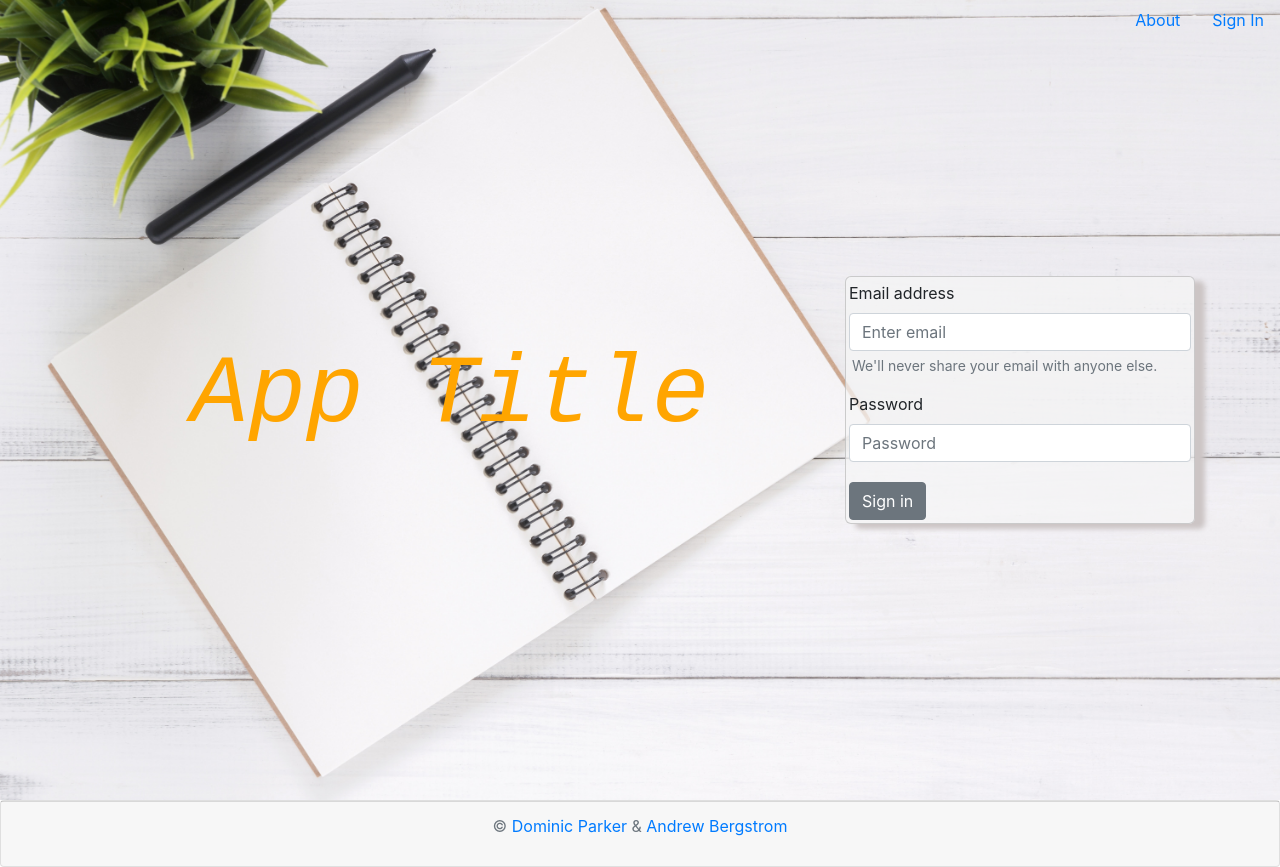
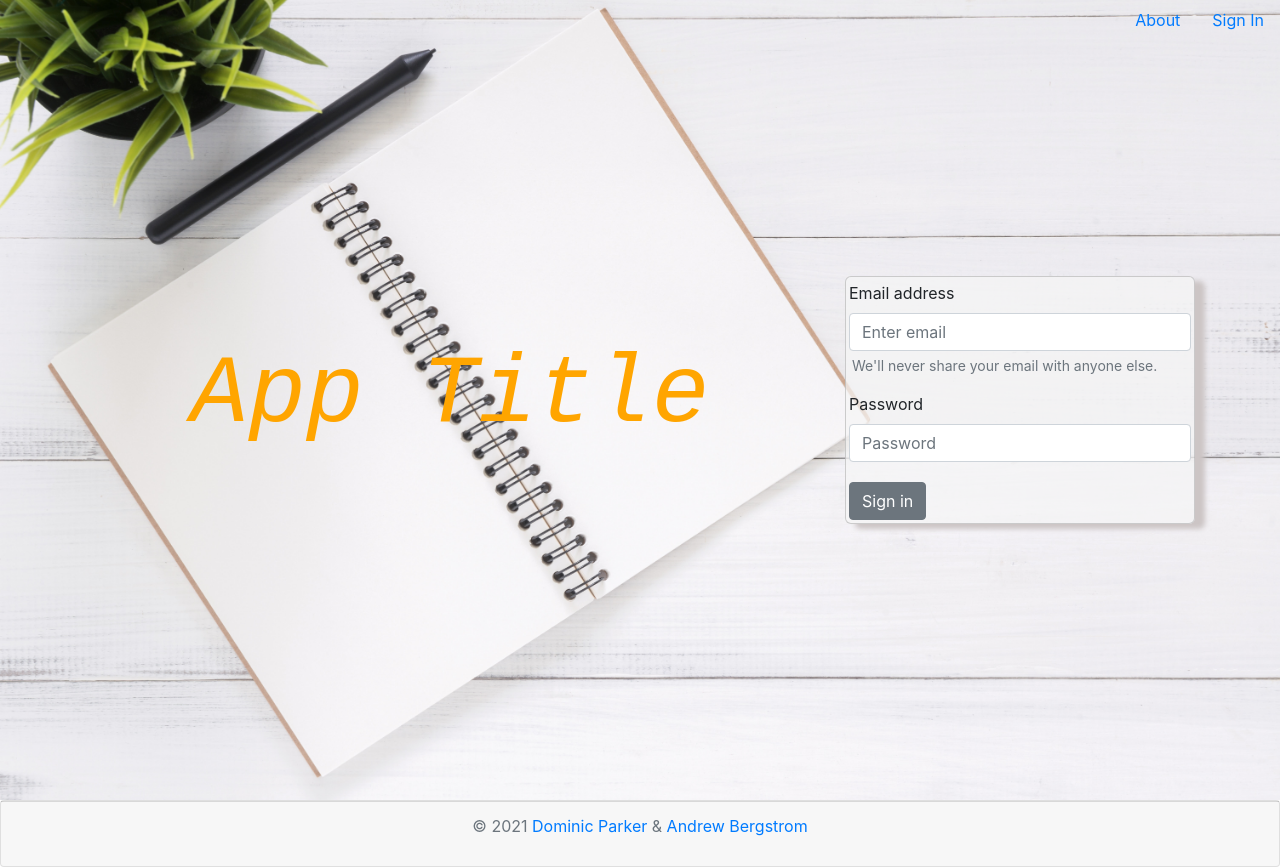
Before and after one commit to domjparker/DomAndrewProjectFE, a React (Create React App) app: page / in a window 1280 px wide. Built offline with nearby package versions, Linux system fonts and the light colour scheme.

Commit message:
added year to footer

```diff
--- a/src/components/Footer/footer.js
+++ b/src/components/Footer/footer.js
@@ -7,7 +7,7 @@ function Footer() {
       <Card className="text-center">
         <Card.Footer className="text-muted">
           <p>
-            &copy;
+            &copy; 2021
             <a href="https://www.linkedin.com/in/dominic-j-parker/"> Dominic Parker </a>
             &
             <a href="https://www.linkedin.com/in/andrew-bergstrom/"> Andrew Bergstrom</a>
```
